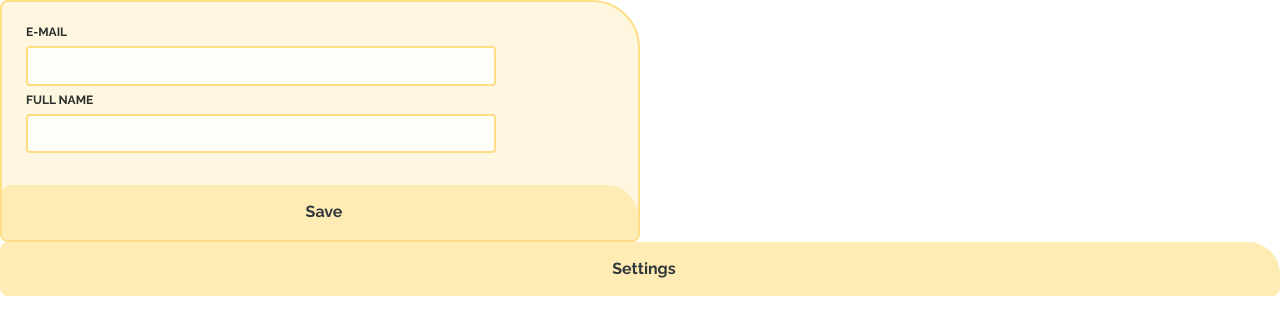
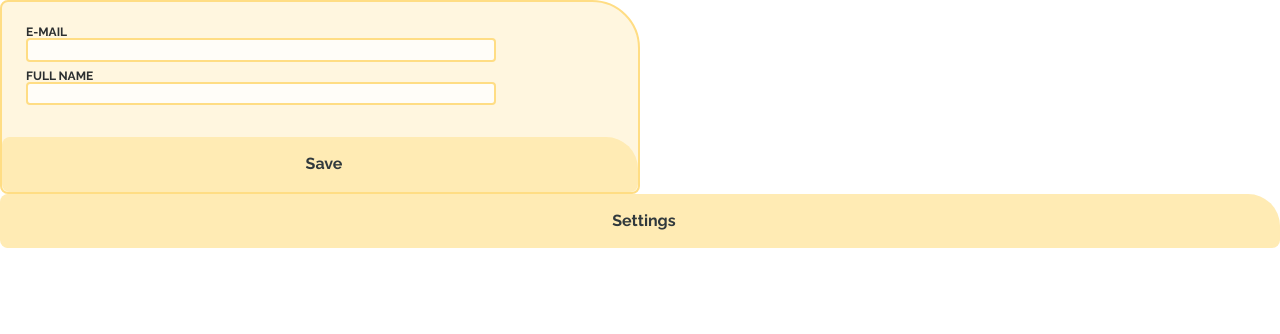
Before and after one commit to alphonseb/g01-e01-design-systems, a Vue app: page / in a window 1280 px wide. Shown: the top 334 px of the page. Built offline with nearby package versions, Linux system fonts and the light colour scheme.

Commit message:
:wrench: specify

```diff
--- a/src/assets/styles/01-utils/variables/_measurements.scss
+++ b/src/assets/styles/01-utils/variables/_measurements.scss
@@ -1,5 +1,13 @@
 :root {
   /* MEASUREMENT */
+  --base-space-1: 8px;
+  --base-space-10: 80px;
+  --base-space-2: 16px;
+  --base-space-3: 24px;
+  --base-space-4: 32px;
+  --base-space-5: 40px;
+  --base-space-6: 48px;
+  --base-space-7: 56px;
   --big-radius: 107px;
   --default-border-width: 2px;
   --default-radius: 8px;
--- a/src/assets/styles/01-utils/variables/_spacings.scss
+++ b/src/assets/styles/01-utils/variables/_spacings.scss
@@ -1,7 +1,7 @@
-:root {
-    --base-space: 8px;
+// :root {
+//     --base-space: 8px;
 
-    @for $i from 1 to 22 {
-        --base-space-#{$i}: calc(var(--base-space) * #{$i});
-    }
-}
+//     @for $i from 1 to 22 {
+//         --base-space-#{$i}: calc(var(--base-space) * #{$i});
+//     }
+// }
--- a/src/assets/styles/01-utils/variables/colors/_bark-theme.scss
+++ b/src/assets/styles/01-utils/variables/colors/_bark-theme.scss
@@ -35,5 +35,4 @@
   --color-primary-text: rgb(255, 253, 248);
   --color-secondary-text: rgb(255, 253, 248);
   --default-surface: rgb(51, 50, 48);
-  --global-neutrals-white: rgb(255, 253, 248);
 }
```
